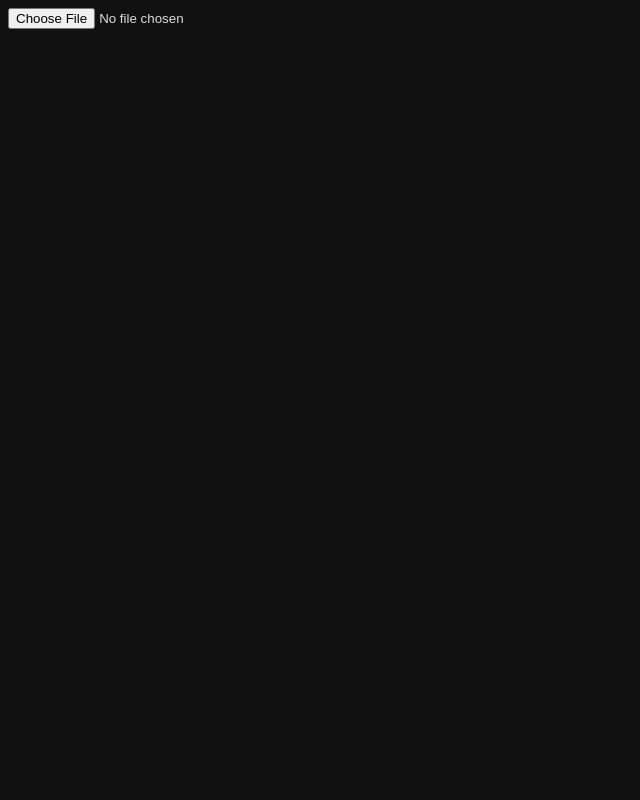
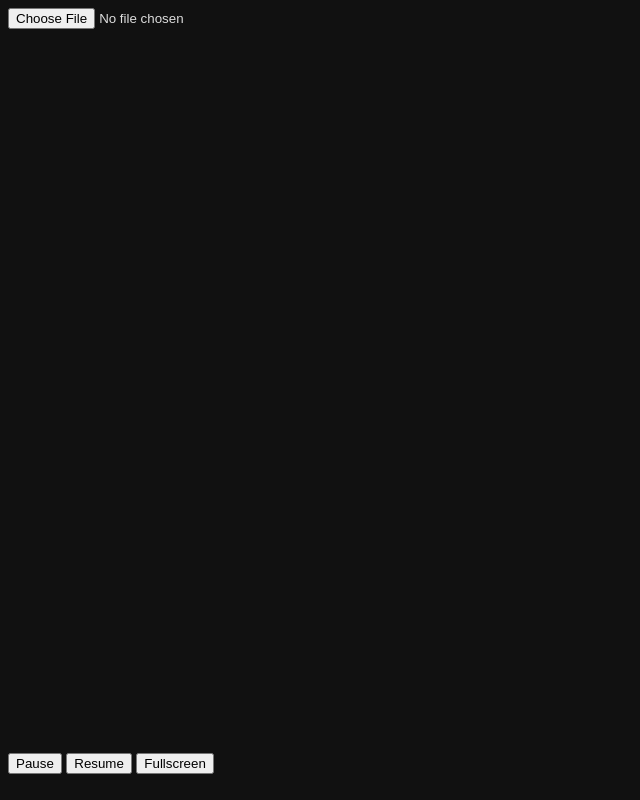
Before and after one commit to sakana-rs/Sakana, a plain HTML site: page index.html in a window 1280 px wide. Shown: the whole page, without its empty margins (0-640 px from the left). Drawn offline with Linux system fonts and the light colour scheme.

Commit message:
Update index.html

```diff
--- a/index.html
+++ b/index.html
@@ -7,6 +7,9 @@
   <body>
     <input type="file" accept=".nsp" id="file">
     <div id="game"></div>
+    <button id="b-p">Pause</button>
+    <button id="b-r">Resume</button>
+    <button id="b-f">Fullscreen</button>
     <script src="./web/script.js" type="module"></script>
   </body>
 </html>
```
